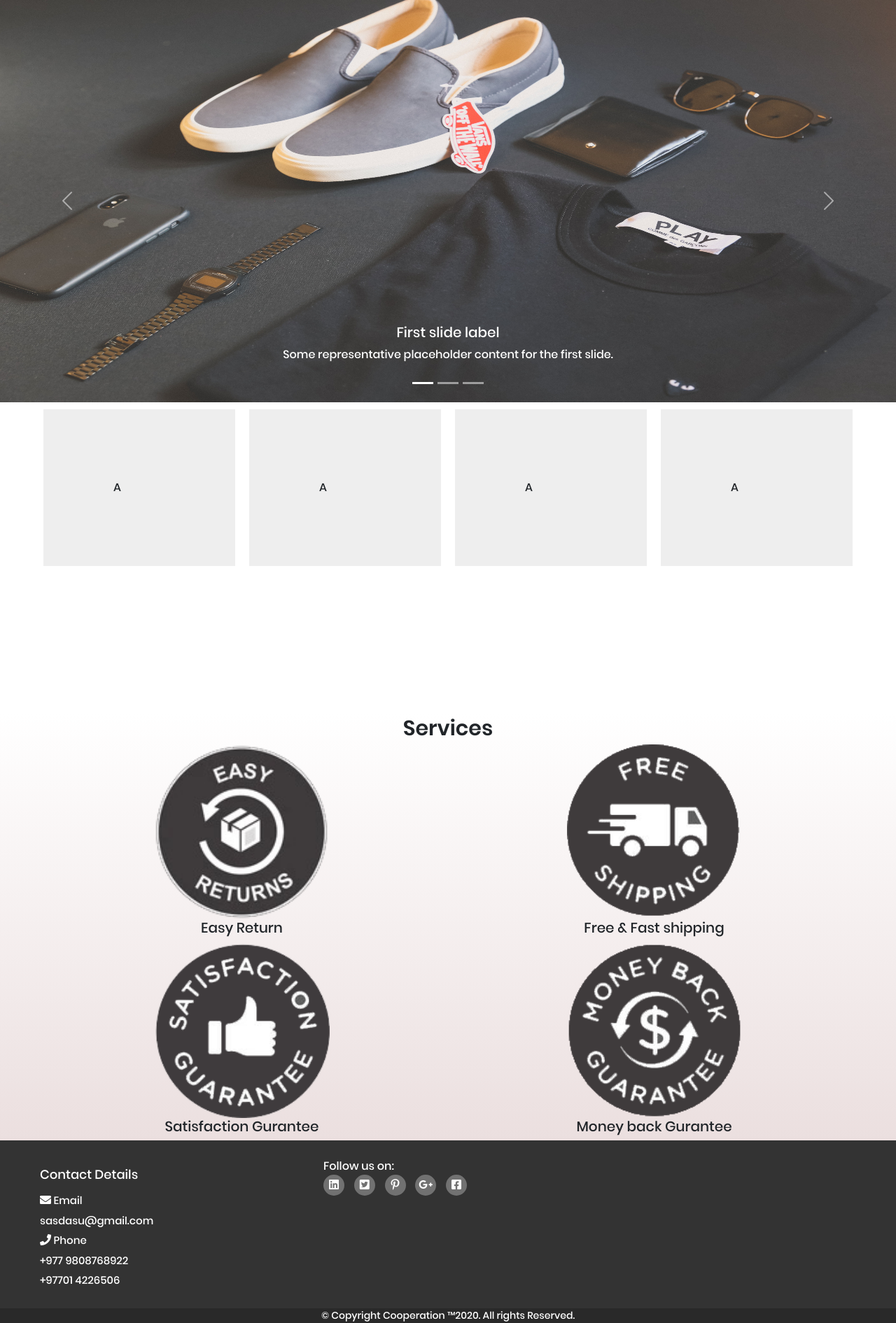
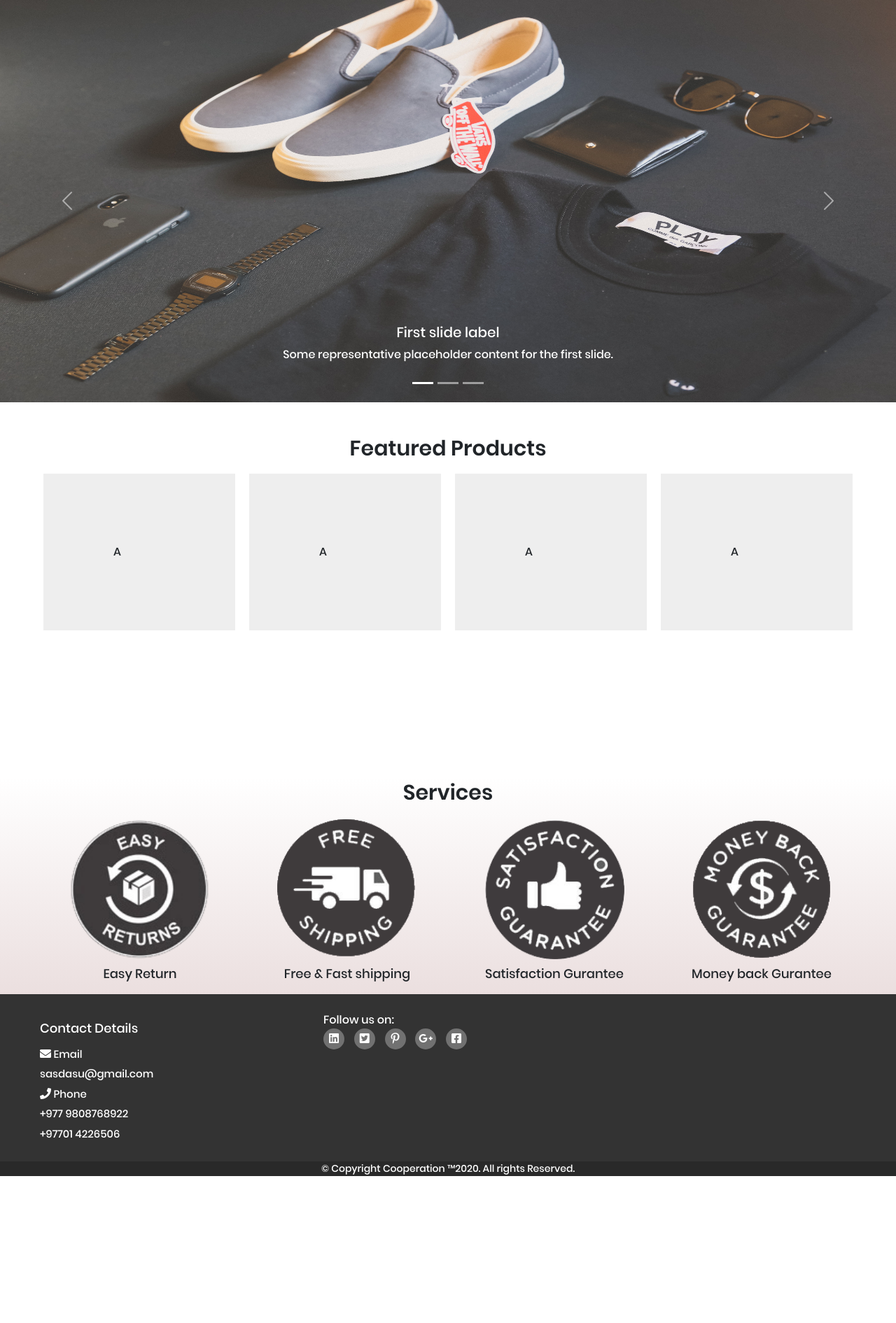
Before and after one commit to AdityaTuladhar/Multi-Vendor-Ecommerce-Site, a PHP site: page /index.php in a window 1280 px wide. Shown: the part 817-2708 px from the top of the page at 70% size. After the commit the page ends 2498 px from the top, so only its background shows below. Run offline with PHP 8.4, Linux system fonts and the light colour scheme.

Commit message:
index.php banyo holaaaa

```diff
--- a/psvm/pages/index.php
+++ b/psvm/pages/index.php
@@ -19,6 +19,7 @@
             background-image: linear-gradient( rgba(255, 253, 253, 0), rgb(235, 223, 223));
             position: relative;
             margin-top:200px;
+            margin-bottom:0px;
         }
         .index-content{
             display: grid;
@@ -29,9 +30,8 @@
         }
         /* Image style*/
         .item img{
-
-            width:250px;
-            height:250px;
+            width:100px;
+            height:100px;
         }
 
         /* Style for View More */
@@ -79,14 +79,27 @@
                 font-size: 25px;
             }
         /* End of Banner */
-
+            .service-title{
+                max-width: 50%;
+                font-family: 'semibold';
+                font-size: 30px;
+                padding-bottom:15px;
+                text-align: center;
+            }
+            .service_img_detail{
+                width:200px;
+                text-align:center;
+                padding: 10px 0px;
+                font-size:18px;
+            }
+            .website_detail{
+                width:200px;
+                height:200px;
+            }
     </style>
 </head>
 <body>
-
    <?php include '../templates/header.php'; ?>
-
-
     <!-- Banner -->
     <div class="banner mb-5 ">
         <div id="img"  class="banner-image">
@@ -102,7 +115,6 @@
             </div>
         </div>
     </div>
-
     <!-- End of Banner -->
 
     <!-- slider -->
@@ -145,8 +157,10 @@
         </button>
     </div>
     <!-- slider_end -->
+
     <div class="container">
-
+            <div class="multi-slider-header">
+                <div class="d-flex justify-content-center"><h5 class="title mt-5">Featured Products</h5></div>
                 <div class="your-class">
                     <div class="box">A</div>
                     <div class="box">A</div>
@@ -159,28 +173,32 @@
                     <div class="box">A</div>
                 </div>
             </div>
+    </div>
+
 <!-- services start -->
     <div class="index">
-        <div class=" container title" >
+        <div class=" container service-title" >
             Services
         </div>
-        <div class="index-content container ">
-            <div class="item flex-column " >
+        <div class=" container ">
+                <div class="d-flex ">
+                    <div class="px-5" >
                         <img class="website_detail" src="../images/easyreturn.png" alt="no_image_found">
-                 <h5>Easy Return</h5>
+                        <h6 class="service_img_detail">Easy Return</h6>
                     </div>
-            <div class="item flex-column" >
+                    <div class="px-5" >
                         <img class="website_detail" src="../images/f&f.png" alt="no_image_found">
-                <h5>Free & Fast shipping</h5>
+                        <h6 class="service_img_detail">Free & Fast shipping</h6>
                     </div>
 
-            <div class="item flex-column"  >
+                    <div class="px-5"  >
                         <img class="website_detail" src="../images/sg.png" alt="no_image_found">
-                <h5>Satisfaction Gurantee</h5>
+                        <h6 class="service_img_detail">Satisfaction Gurantee</h6>
                     </div>
-            <div class="item flex-column"  >
+                    <div class=" px-5"  >
                         <img class="website_detail" src="../images/money.png" alt="no_image_found">
-                <h5>Money back Gurantee</h5>
+                        <h6 class="service_img_detail">Money back Gurantee</h6>
+                    </div>
                 </div>
         </div>
     </div>
```
Lines whose indentation alone changed are shown as unchanged.
